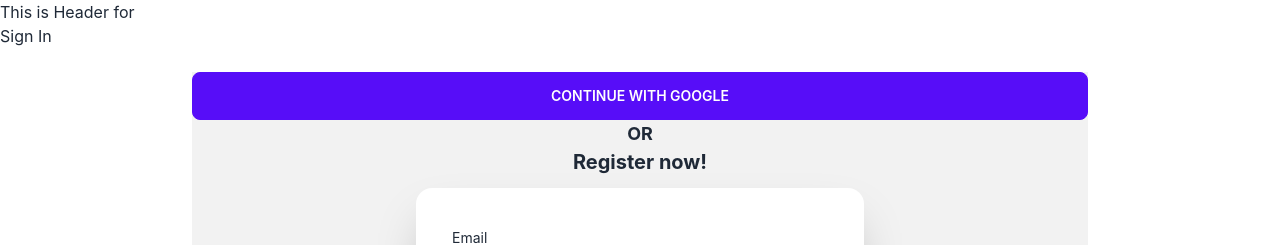
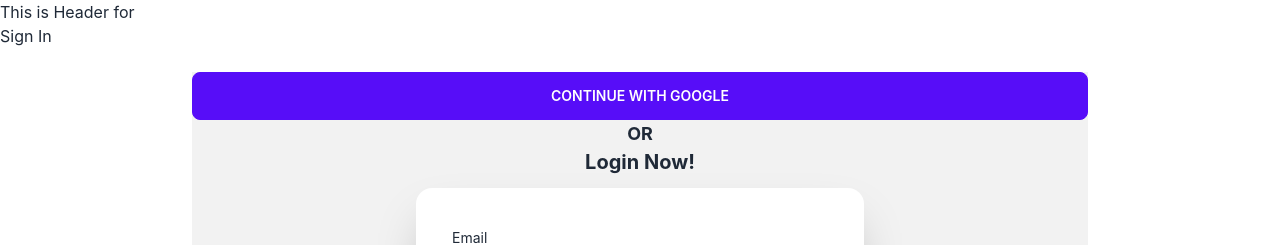
Before and after one commit to yusuf-khan-swd/hotel-booking, a React (Create React App) app: page /login in a window 1280 px wide. Shown: the top 245 px of the page. Built offline with nearby package versions, Linux system fonts and the light colour scheme; no server answers.

Commit message:
Create Private for Not giving access to unregister user

```diff
--- a/src/components/Login/Login.js
+++ b/src/components/Login/Login.js
@@ -74,7 +74,7 @@
         </div>
         <div className="text-center mb-3">
           <h1 className="text-lg font-bold">OR</h1>
-          <h1 className="text-xl font-bold">Register now!</h1>
+          <h1 className="text-xl font-bold">Login Now!</h1>
         </div>
         <form
           onSubmit={handleSubmit}
--- /dev/null
+++ b/src/routes/routes/PrivateRoutes/PrivateRoutes.js
@@ -0,0 +1,15 @@
+import React, { useContext } from 'react';
+import { Navigate } from 'react-router-dom';
+import { AuthContext } from '../../../contexts/UserContext';
+
+const PrivateRoutes = ({ children }) => {
+  const { user } = useContext(AuthContext);
+
+  if (user && user.uid) {
+    return children;
+  }
+
+  return <Navigate to='/login'></Navigate>
+};
+
+export default PrivateRoutes;
--- a/src/routes/routes/router.js
+++ b/src/routes/routes/router.js
@@ -4,6 +4,7 @@
 import Login from "../../components/Login/Login";
 import Register from "../../components/Register/Register";
 import Main from "../../layout/Main";
+import PrivateRoutes from "./PrivateRoutes/PrivateRoutes";
 
 export const router = createBrowserRouter([
   {
@@ -28,7 +29,7 @@
       },
       {
         path: '/room/:id',
-        element: <BookingDetails></BookingDetails>
+        element: <PrivateRoutes><BookingDetails></BookingDetails></PrivateRoutes>
       }
     ],
   },
```
